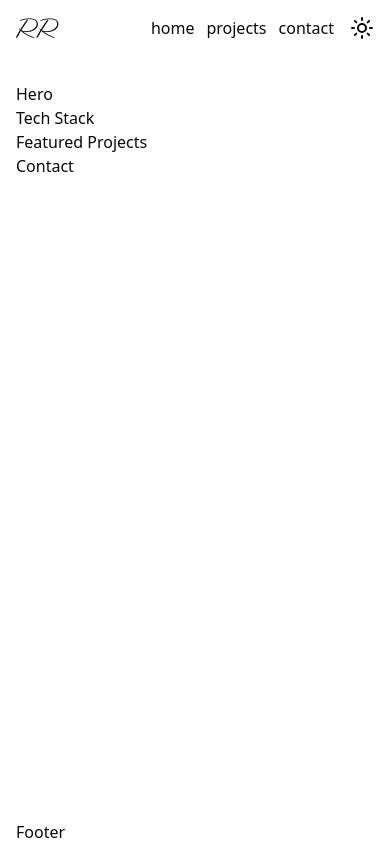
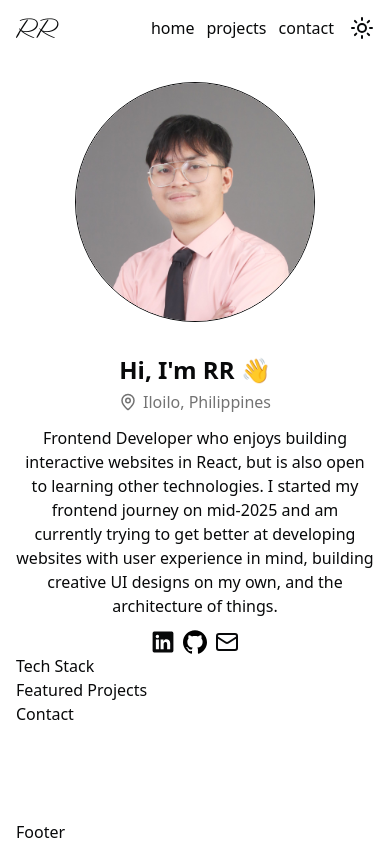
Before and after one commit to nofuenterr/personal-portfolio, a React (Vite) app: page / in a window 390 px wide. Built offline with nearby package versions, Linux system fonts and the light colour scheme; a web font is replaced by a local one.

Commit message:
feat: add content, styles, and responsiveness to HeroSection component

```diff
--- a/src/components/HeroSection.tsx
+++ b/src/components/HeroSection.tsx
@@ -1,3 +1,70 @@
+import GitHub from './icons/GitHub';
+import LinkedIn from './icons/LinkedIn';
+import { Avatar } from 'radix-ui';
+import avatar from '../assets/images/avatar.jpg';
+import MapPin from './icons/MapPin';
+import Mail from './icons/Mail';
+
 export default function Hero() {
-	return <section>Hero</section>;
+	return (
+		<section className="grid justify-items-center gap-8 sm:grid-cols-[auto_1fr]">
+			<Avatar.Root className="border-foreground-light grid size-60 place-content-center overflow-hidden rounded-full border">
+				<Avatar.Image
+					className="transition-transform hover:scale-110"
+					src={avatar}
+					alt="My avatar image"
+				/>
+				<Avatar.Fallback
+					className="font-brand text-6xl font-bold -tracking-widest"
+					delayMs={600}
+				>
+					RR
+				</Avatar.Fallback>
+			</Avatar.Root>
+
+			<div className="grid gap-3 text-center sm:text-start">
+				<div className="grid gap-1">
+					<h1 className="text-2xl font-semibold">Hi, I'm RR 👋</h1>
+					<p className="text-muted-foreground-light dark:text-muted-foreground-dark flex items-center gap-1.5 justify-self-center sm:justify-self-start">
+						<span className="inline-block">
+							<MapPin className="size-4.5" />
+						</span>
+						<span>Iloilo, Philippines</span>
+					</p>
+				</div>
+				<p>
+					Frontend Developer who enjoys building interactive websites in React,
+					but is also open to learning other technologies. I started my frontend
+					journey on mid-2025 and am currently trying to get better at
+					developing websites with user experience in mind, building creative UI
+					designs on my own, and the architecture of things.
+				</p>
+				<ul className="flex items-center justify-center gap-2 sm:justify-start">
+					<li>
+						<a
+							target="_blank"
+							rel="noopener noreferrer"
+							href="https://www.linkedin.com/in/romel-raphael-nofuente-536207371?utm_source=share&utm_campaign=share_via&utm_content=profile&utm_medium=android_app"
+						>
+							<LinkedIn className="fill-foreground-light dark:fill-foreground-dark h-6 w-auto hover:fill-[#0284c7] dark:hover:fill-[#bae6fd]" />
+						</a>
+					</li>
+					<li>
+						<a
+							target="_blank"
+							rel="noopener noreferrer"
+							href="https://github.com/nofuenterr"
+						>
+							<GitHub className="dark:fill-background-light h-6 w-auto hover:fill-[#52525b] dark:hover:fill-[#e4e4e7]" />
+						</a>
+					</li>
+					<li>
+						<a href="mailto:rrn091301@gmail.com">
+							<Mail className="stroke-foreground-light dark:stroke-foreground-dark h-6 w-auto hover:stroke-[#ea580c] dark:hover:stroke-[#fdba74]" />
+						</a>
+					</li>
+				</ul>
+			</div>
+		</section>
+	);
 }
--- /dev/null
+++ b/src/components/icons/GitHub.tsx
@@ -0,0 +1,9 @@
+import type { IconComponentProps } from '../../types/iconComponentProps';
+
+export default function GitHub(props: IconComponentProps) {
+	return (
+		<svg viewBox="0 0 24 24" xmlns="http://www.w3.org/2000/svg" {...props}>
+			<path d="M12 .297c-6.63 0-12 5.373-12 12 0 5.303 3.438 9.8 8.205 11.385.6.113.82-.258.82-.577 0-.285-.01-1.04-.015-2.04-3.338.724-4.042-1.61-4.042-1.61C4.422 18.07 3.633 17.7 3.633 17.7c-1.087-.744.084-.729.084-.729 1.205.084 1.838 1.236 1.838 1.236 1.07 1.835 2.809 1.305 3.495.998.108-.776.417-1.305.76-1.605-2.665-.3-5.466-1.332-5.466-5.93 0-1.31.465-2.38 1.235-3.22-.135-.303-.54-1.523.105-3.176 0 0 1.005-.322 3.3 1.23.96-.267 1.98-.399 3-.405 1.02.006 2.04.138 3 .405 2.28-1.552 3.285-1.23 3.285-1.23.645 1.653.24 2.873.12 3.176.765.84 1.23 1.91 1.23 3.22 0 4.61-2.805 5.625-5.475 5.92.42.36.81 1.096.81 2.22 0 1.606-.015 2.896-.015 3.286 0 .315.21.69.825.57C20.565 22.092 24 17.592 24 12.297c0-6.627-5.373-12-12-12" />
+		</svg>
+	);
+}
--- /dev/null
+++ b/src/components/icons/LinkedIn.tsx
@@ -0,0 +1,20 @@
+import type { IconComponentProps } from '../../types/iconComponentProps';
+
+export default function LinkedIn(props: IconComponentProps) {
+	return (
+		<svg
+			width={15}
+			height={15}
+			viewBox="0 0 15 15"
+			fill="none"
+			xmlns="http://www.w3.org/2000/svg"
+			{...props}
+		>
+			<path
+				d="M2 1a1 1 0 00-1 1v11a1 1 0 001 1h11a1 1 0 001-1V2a1 1 0 00-1-1H2zm1.05 5h1.9v6h-1.9V6zm2.025-1.995a1.075 1.075 0 11-2.15 0 1.075 1.075 0 012.15 0zM12 8.357c0-1.805-1.167-2.507-2.326-2.507-.379-.018-.757.061-1.095.231-.257.13-.526.424-.734.938h-.053V6H6v6.005h1.906V8.81c-.027-.327.077-.75.291-1.001.215-.252.52-.312.753-.342h.073c.606 0 1.056.375 1.056 1.32v3.217h1.906L12 8.357z"
+				fillRule="evenodd"
+				clipRule="evenodd"
+			/>
+		</svg>
+	);
+}
--- /dev/null
+++ b/src/components/icons/Mail.tsx
@@ -0,0 +1,21 @@
+import type { IconComponentProps } from '../../types/iconComponentProps';
+
+export default function Mail(props: IconComponentProps) {
+	return (
+		<svg
+			xmlns="http://www.w3.org/2000/svg"
+			width={24}
+			height={24}
+			viewBox="0 0 24 24"
+			fill="none"
+			stroke="#fff"
+			strokeWidth={2}
+			strokeLinecap="round"
+			strokeLinejoin="round"
+			{...props}
+		>
+			<path d="M22 7l-8.991 5.727a2 2 0 01-2.009 0L2 7" />
+			<rect x={2} y={4} width={20} height={16} rx={2} />
+		</svg>
+	);
+}
--- /dev/null
+++ b/src/components/icons/MapPin.tsx
@@ -0,0 +1,21 @@
+import type { IconComponentProps } from '../../types/iconComponentProps';
+
+export default function MapPin(props: IconComponentProps) {
+	return (
+		<svg
+			xmlns="http://www.w3.org/2000/svg"
+			width={24}
+			height={24}
+			viewBox="0 0 24 24"
+			fill="none"
+			stroke="currentColor"
+			strokeWidth={2}
+			strokeLinecap="round"
+			strokeLinejoin="round"
+			{...props}
+		>
+			<path d="M20 10c0 4.993-5.539 10.193-7.399 11.799a1 1 0 01-1.202 0C9.539 20.193 4 14.993 4 10a8 8 0 0116 0" />
+			<circle cx={12} cy={10} r={3} />
+		</svg>
+	);
+}
```
Also changed, not shown: src/assets/images/avatar.jpg (added).
